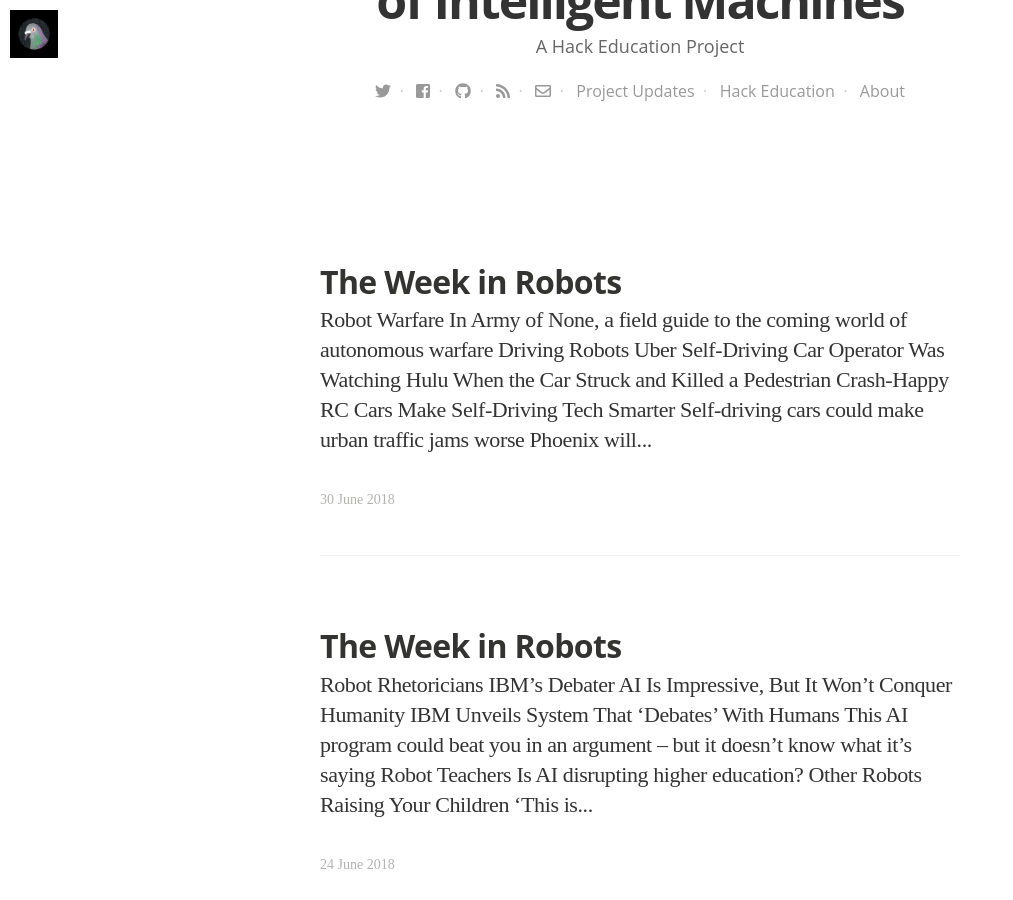
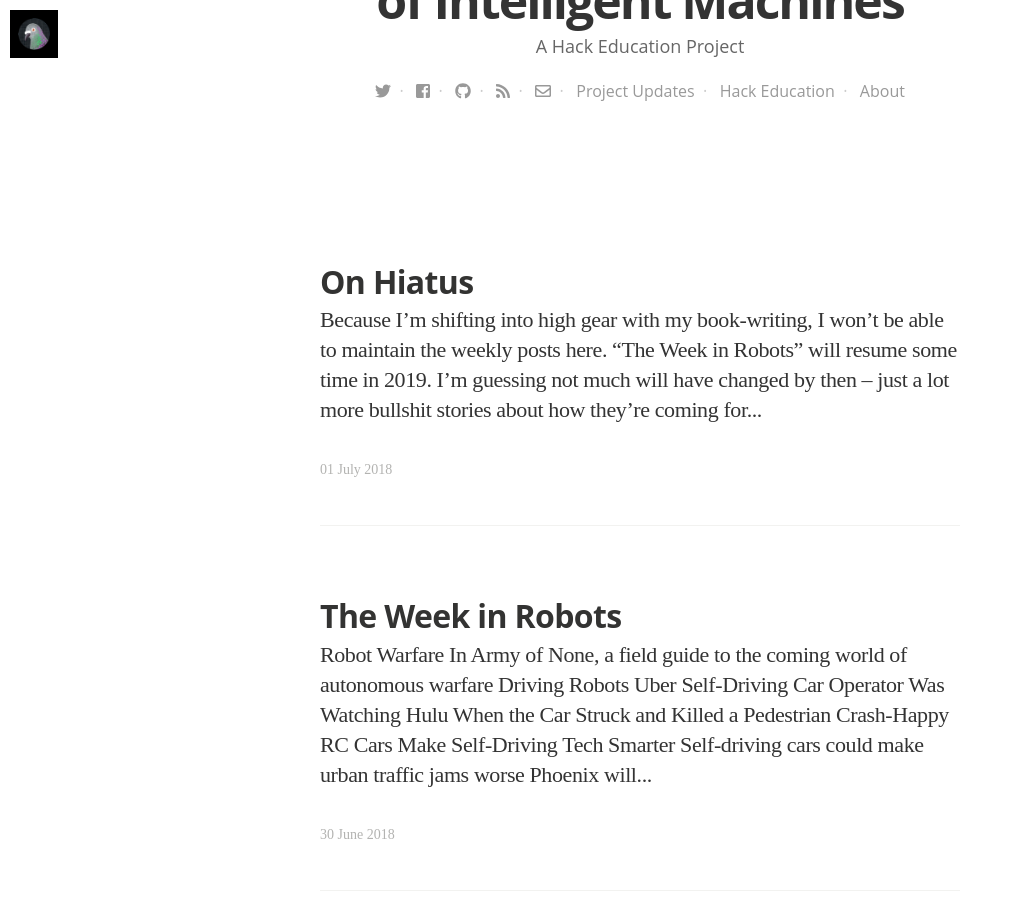
Before and after one commit to HackEducation/robot-news, a Jekyll site: the page built from blog/index.html, in a window 1280 px wide and 900 px high, scrolled down 609 px. Shown: the whole window, without its empty margins (0-1013 px from the left). Built offline with Jekyll 4.4.1, drawn with Linux system fonts in a browser that asks for light colours; nearby versions of some CDN libraries; some web fonts are replaced; the list of posts is cut into pages by our own code; some of the changed text lies outside the part shown.

Commit message:
new article

```diff
--- /dev/null
+++ b/_posts/2018-07-01-hiatus.html
@@ -0,0 +1,9 @@
+---
+layout: post
+title: "On Hiatus"
+date: 2018-07-01 11:40:00 +0000
+tags:
+image: https://s3.amazonaws.com/hackedu/2018-07-01-closed.jpg
+imagecredits: https://www.flickr.com/photos/cogdog/26743273439/
+---
+<p>Because I&#8217;m shifting into high gear with <a href="http://teachingmachin.es">my book-writing</a>, I won&#8217;t be able to maintain the weekly posts here. &#8220;The Week in Robots&#8221; will resume some time in 2019. I&#8217;m guessing not much will have changed by then &#8211; just a lot more bullshit stories about how they&#8217;re coming for our jobs, our cars, our homes, our children&#8230;</p>
--- a/index.html
+++ b/index.html
@@ -8,7 +8,7 @@
 
 <p>Each week, I update this website with the list of the latest &#8220;robot news.&#8221; These are the stories currently in circulation about the world-to-come and the automation of everyday life.</p>
 
-<p><strong>The Week in Robots</strong>: <a href="http://robots.hackeducation.com/2018/06/30/week-in-robots">30 June 2018</a></p>
+<p><strong>The Week in Robots</strong>: <a href="http://robots.hackeducation.com/2018/06/30/week-in-robots">30 June 2018</a> (Note: <a href="http://robots.hackeducation.com/2018/07/01/hiatus">This website is on hiatus until 2019</a>)</p>
 
 <p>(You can also stay up-to-date via <a href="http://robots.hackeducation.com/blog/">this project's blog</a>.)</p>
 
```
